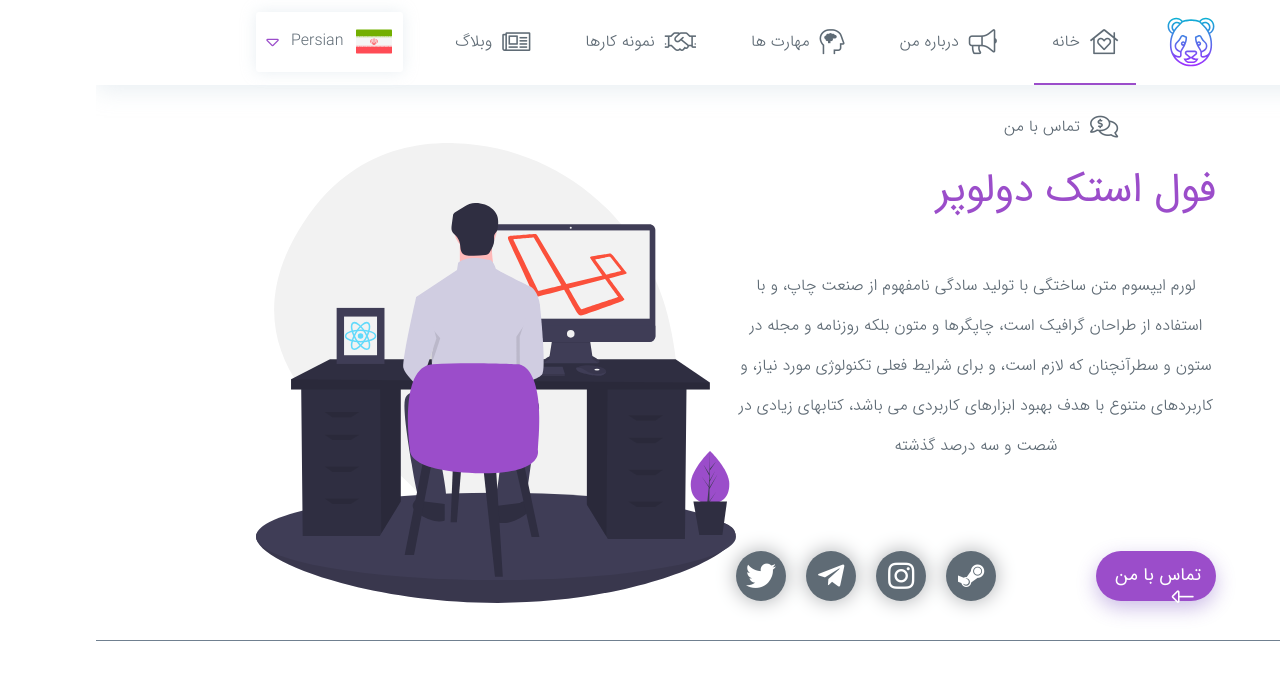
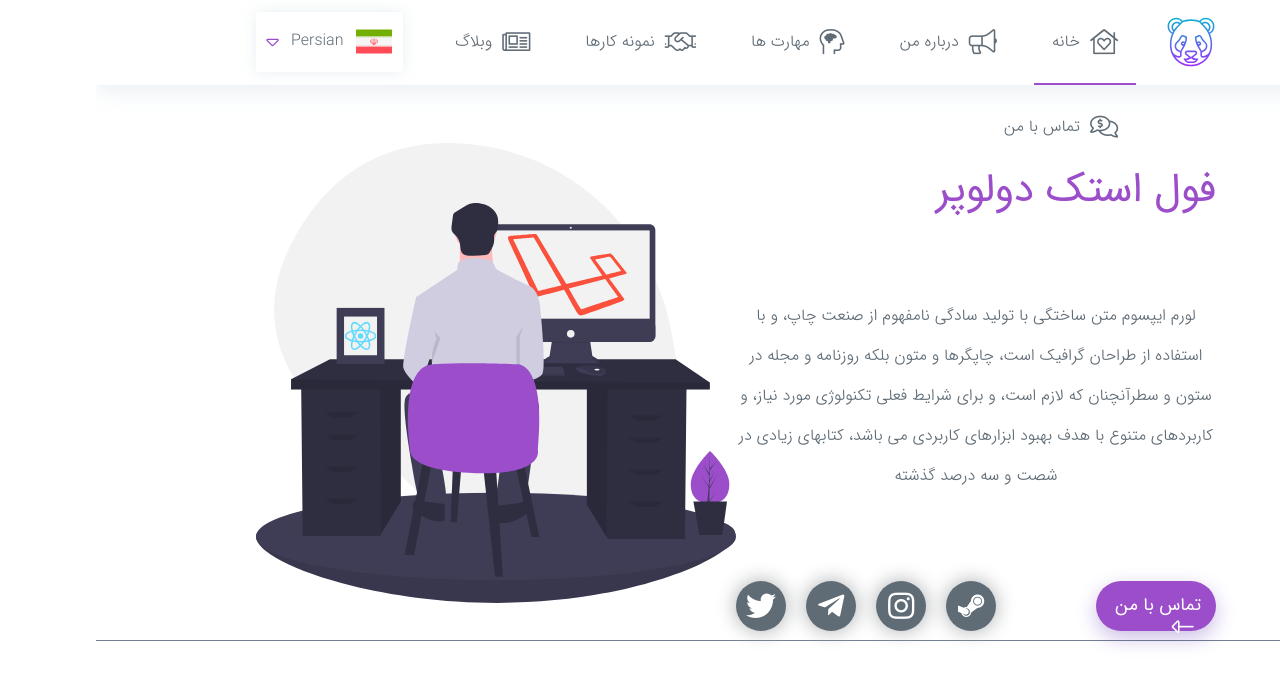
Before and after one commit to nerdpanda-ir/NerdPanda.Me, a React (Create React App) app: page / in a window 1280 px wide. Shown: the top 686 px of the page. Built offline with nearby package versions, Linux system fonts and the light colour scheme.

Commit message:
[file]{infoDescription.css}=> modify css property

```diff
--- a/src/css/Page/index/Header/Speciality/Info/InfoDescription/InfoDescription.css
+++ b/src/css/Page/index/Header/Speciality/Info/InfoDescription/InfoDescription.css
@@ -1,6 +1,6 @@
 #speciality p
 {
-    margin-top: 55px;
+    margin-top: 85px;
     line-height: 2.5;
     margin-bottom: 85px;
 }
```
